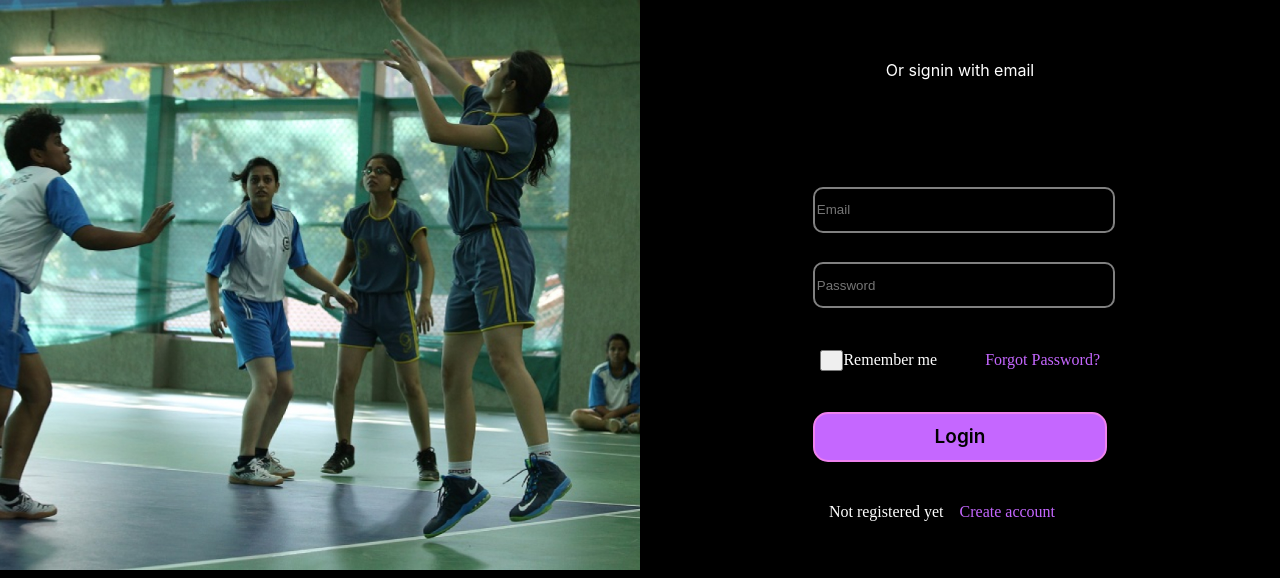
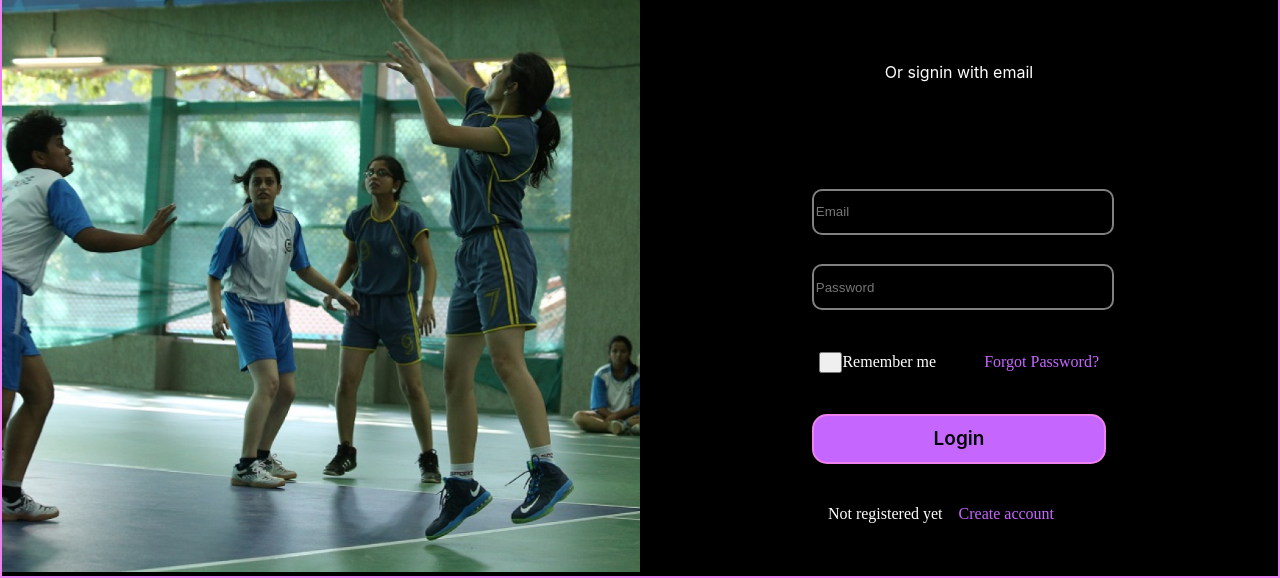
Before and after one commit to PromitHal/frontendspirit, a plain HTML site: page index.html in a window 1280 px wide. Shown: the part 226-804 px from the top of the page. Drawn offline with Linux system fonts and the light colour scheme.

Commit message:
Update index.html

```diff
--- a/index.html
+++ b/index.html
@@ -18,6 +18,7 @@
             display:grid;
             grid-template-columns: 1fr 1fr;
             height: 100vh;
+            border:2px solid violet;
 
         }
         #login{
```
